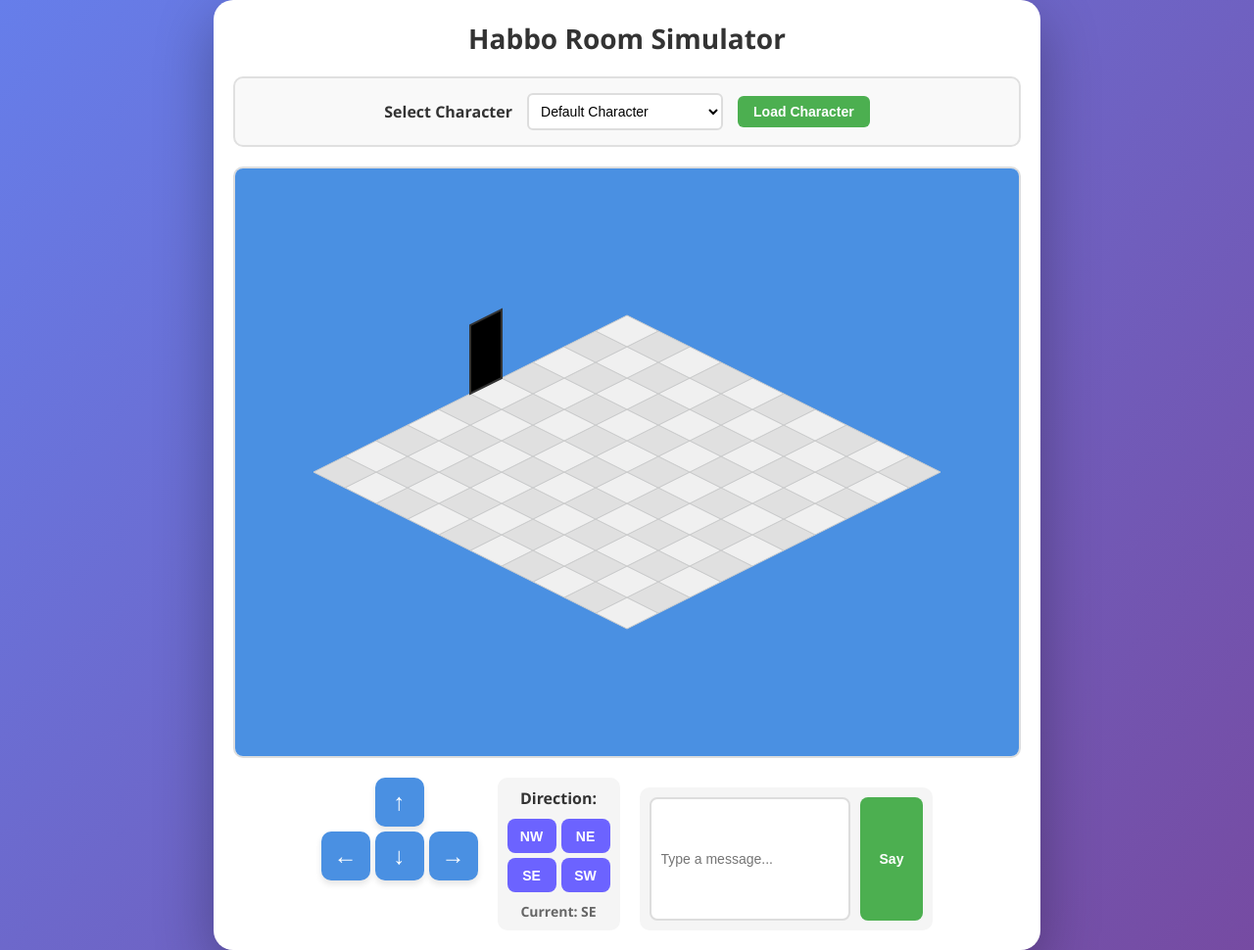
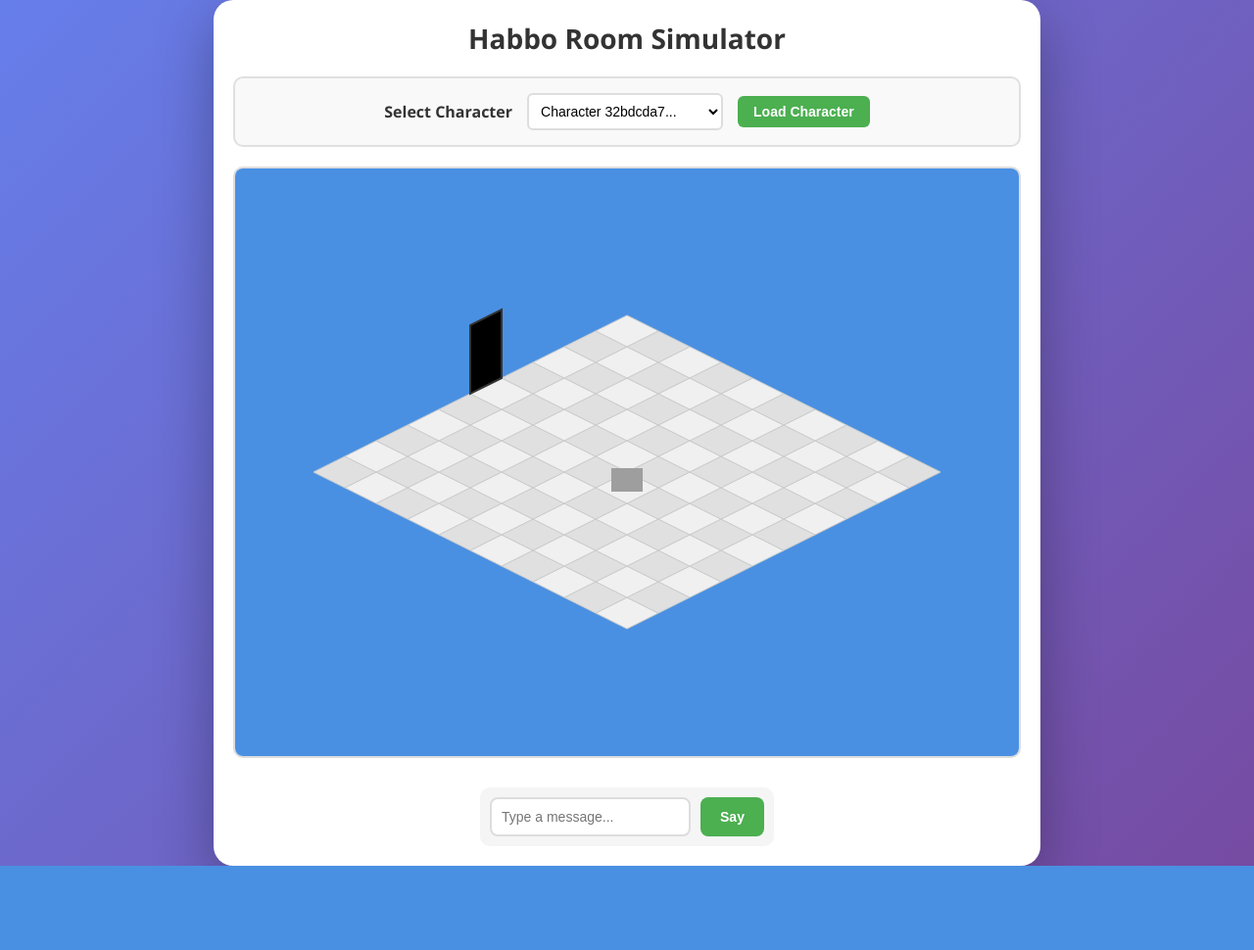
Before and after one commit to gablandman/agora-gab-hosted, a FastAPI app: page / in a window 1280 px wide. Shown: the whole page at 98% size. After the commit the page ends 884 px from the top, so only its background shows below. Run offline with FastAPI, Linux system fonts and the light colour scheme.

Commit message:
cleanup unused

```diff
--- a/static/game.js
+++ b/static/game.js
@@ -89,13 +89,11 @@ class HabboGame {
         const select = document.getElementById('characterSelect');
         if (!select) return;
 
-        // Clear existing options except the default
-        while (select.options.length > 1) {
-            select.remove(1);
-        }
+        // Clear all existing options
+        select.innerHTML = '';
 
         // Add character options
-        characters.forEach(characterId => {
+        characters.forEach((characterId, index) => {
             const option = document.createElement('option');
             option.value = characterId;
             option.textContent = `Character ${characterId.substring(0, 8)}...`;
@@ -107,6 +105,12 @@ class HabboGame {
         if (loadBtn) {
             loadBtn.onclick = () => this.loadSelectedCharacter();
         }
+
+        // Automatically load the first character if available
+        if (characters.length > 0) {
+            select.value = characters[0];
+            this.loadSelectedCharacter();
+        }
     }
 
     async loadSelectedCharacter() {
@@ -114,10 +118,7 @@ class HabboGame {
         const characterId = select.value;
 
         if (!characterId) {
-            // Use default sprite
-            this.useCustomCharacter = false;
-            this.spriteReady = true;
-            this.render();
+            // No character selected, don't render anything
             return;
         }
 
@@ -196,16 +197,7 @@ class HabboGame {
     }
 
     setupControls() {
-        document.getElementById('moveUp').addEventListener('click', () => this.movePlayer(0, -1));
-        document.getElementById('moveDown').addEventListener('click', () => this.movePlayer(0, 1));
-        document.getElementById('moveLeft').addEventListener('click', () => this.movePlayer(-1, 0));
-        document.getElementById('moveRight').addEventListener('click', () => this.movePlayer(1, 0));
-
-        document.getElementById('dirNW').addEventListener('click', () => this.setDirection(1));
-        document.getElementById('dirNE').addEventListener('click', () => this.setDirection(2));
-        document.getElementById('dirSE').addEventListener('click', () => this.setDirection(4));
-        document.getElementById('dirSW').addEventListener('click', () => this.setDirection(0));
-
+        // Only keyboard controls for movement
         document.addEventListener('keydown', (e) => {
             switch(e.key) {
                 case 'ArrowUp':
--- a/templates/index.html
+++ b/templates/index.html
@@ -12,30 +12,11 @@
         <div id="characterSelector" class="character-selector">
             <h3>Select Character</h3>
             <select id="characterSelect">
-                <option value="">Default Character</option>
             </select>
             <button id="loadCharacterBtn">Load Character</button>
         </div>
         <canvas id="gameCanvas" width="800" height="600"></canvas>
         <div class="controls">
-            <div class="movement-controls">
-                <button id="moveUp" class="control-btn">↑</button>
-                <div class="horizontal-controls">
-                    <button id="moveLeft" class="control-btn">←</button>
-                    <button id="moveDown" class="control-btn">↓</button>
-                    <button id="moveRight" class="control-btn">→</button>
-                </div>
-            </div>
-            <div class="direction-controls">
-                <p>Direction:</p>
-                <div class="direction-buttons">
-                    <button id="dirNW" class="dir-btn">NW</button>
-                    <button id="dirNE" class="dir-btn">NE</button>
-                    <button id="dirSE" class="dir-btn">SE</button>
-                    <button id="dirSW" class="dir-btn">SW</button>
-                </div>
-                <p id="currentDirection">Current: SE</p>
-            </div>
             <div class="chat-controls">
                 <input type="text" id="chatInput" placeholder="Type a message..." maxlength="100">
                 <button id="sayButton">Say</button>
```
